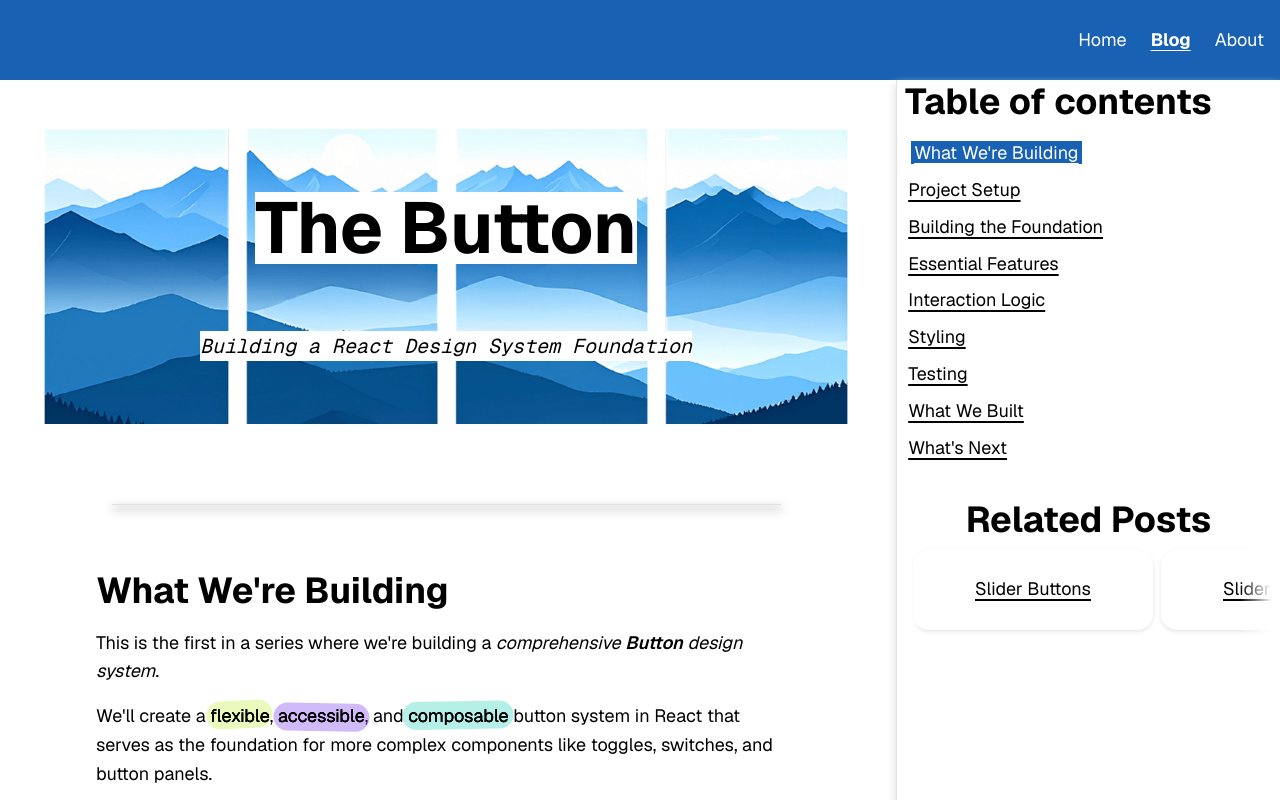
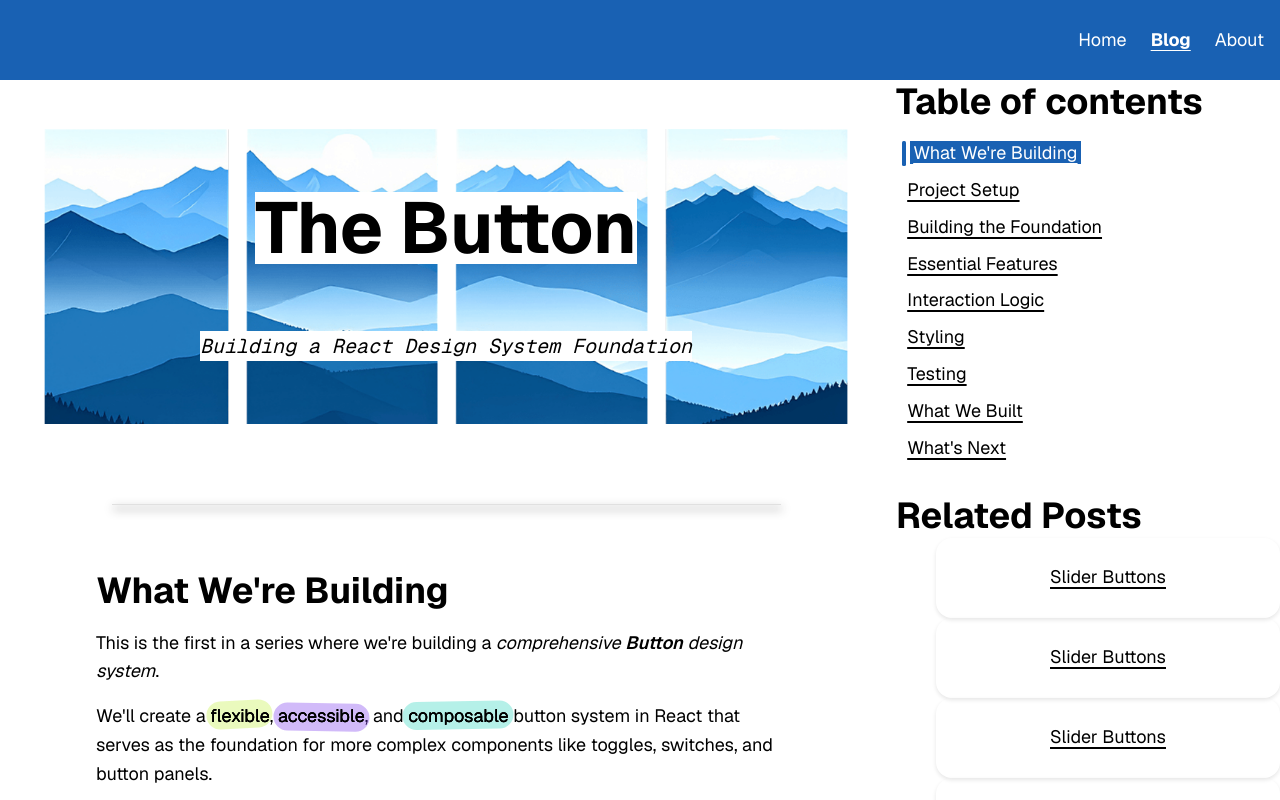
Before and after one commit to codercarl1243/react_components_system, a Next.js app: page /blog/design-system/buttons/base2 in a window 1280 px wide. Shown: the top 800 px of the page. Built offline with nearby package versions, Linux system fonts and the light colour scheme.

Commit message:
UPDATE sidebar should abstract logic where possible. styling should be better

```diff
--- a/app/styles/components/post/post.sidebar.css
+++ b/app/styles/components/post/post.sidebar.css
@@ -1,18 +1,7 @@
-.post-sidebar {
-    display: none;
-    top: 0;
-    height: 100dvh;
-    overflow-y: auto;
-    align-self: start;
-    box-shadow: -1px 4px 8px var(--color-neutral-200);
-    border-left: 1px solid var(--color-neutral-200);
-    padding-inline: calc(var(--spacing) * 2);
-}
-
 .toc-list {
     list-style: none;
     margin: 0;
-    padding: 0 0 var(--spacing);
+    padding-inline-start: calc(var(--spacing) * 2);
 }
 
 .toc-list>*:not(:last-child) {
@@ -72,50 +61,127 @@
     background-color: var(--color-primary-400);
 }
 
+/*  DESKTOP */
 @media screen and (min-width: 56rem) {
-
-    .post-sidebar {
-        display: block;
-        position: sticky;
-
-    }
-
     .layout-wrapper {
         --layout-max-width: var(--bp-lg);
         margin-inline-start: 0;
     }
 
+    /* check if this is needed */
     main:has(.post-sidebar) {
         display: grid;
         grid-template-columns: 1fr max(250px, 30%);
         grid-template-rows: 1fr;
         column-gap: var(--spacing);
     }
-}
-.post-sidebar__related {
-    text-align: center;
-}
 
-.post-sidebar__related__list {
-    padding: calc(var(--spacing) * 2);
-    display: grid;
-    grid-auto-columns: 15rem;
-    grid-auto-flow: column;
-    gap: calc(var(--spacing) * 2);
-    overflow-x: auto;
-    mask: linear-gradient(90deg, transparent, white 20px, white calc(100% - 2rem), transparent);
-}
-
-@keyframes scroll-horizontal {
-    from {
-        transform: translateX(0);
+    .post-sidebar {
+        display: block !important;
+        position: sticky;
+        top: 0;
+        right: 0;
     }
 
-    to {
-        transform: translateX(-50%);
+    .sidebar-toggle-button--open,
+    .sidebar-toggle-button--close {
+        display: none;
     }
 }
 
-.related-list:hover {
-    animation-play-state: paused;
+/* Mobile sidebar behavior */
+@media screen and (max-width: 56rem) {
+    body:has(.post-sidebar[data-isopen="true"]) {
+        overflow: hidden;
+    }
+
+    .side-bar-wrapper {
+        position: relative;
+        isolation: isolate;
+        z-index: 2;
+    }
+
+    .sidebar-toggle-button--close,
+    .sidebar-toggle-button--open {
+        display: flex;
+        align-items: center;
+        gap: calc(var(--spacing) * 2);
+    }
+
+    /* Open button - fixed position on mobile */
+    .sidebar-toggle-button--open {
+        position: fixed;
+        top: 0;
+        right: 0;
+        z-index: 0;
+    }
+
+    .sidebar-toggle-button--close {
+        margin-block-end: 0;
+        margin-inline-start: auto;
+    }
+
+    .post-sidebar {
+        --post-sidebar-width: min(90vw, 350px);
+        position: fixed;
+        width: var(--post-sidebar-width);
+        height: 100dvh;
+        top: 0;
+        right: 0;
+        background: white;
+        z-index: 999;
+        overflow-y: auto;
+        box-shadow: -4px 0 12px rgba(0, 0, 0, 0.15);
+        transition: right 250ms ease-in-out;
+        display: flex;
+        flex-direction: column;
+        align-items: center;
+    }
+
+    .post-sidebar[data-isopen="false"] {
+        right: calc(var(--post-sidebar-width) * -2);
+        animation: slideRightToLeft 0.3s ease-out reverse;
+    }
+
+
+    /* Add padding to sidebar content for close button */
+    .post-sidebar__contents {
+        padding-block-start: 1em;
+    }
+
+    /* Adjust related posts layout for mobile */
+    .post-sidebar[data-isopen="true"] .post-sidebar__related__list {
+        grid-auto-flow: row;
+        grid-auto-columns: unset;
+        overflow-x: visible;
+        mask: none;
+    }
+
+    /* Optional: Backdrop overlay when sidebar is open */
+    .side-bar-wrapper::before {
+        content: '';
+        position: fixed;
+        top: 0;
+        left: 0;
+        opacity: 0;
+        height: 100vh;
+        background: var(--color-neutral-800);
+        z-index: -1;
+    }
+
+    .side-bar-wrapper:has(.post-sidebar[data-isopen="true"])::before {
+        width: 100vw;
+        opacity: 0.8;
+    }
 }
+
+/* Respect reduced motion preferences */
+@media (prefers-reduced-motion: reduce) {
+    .post-sidebar[data-isopen="true"] {
+        animation: none;
+    }
+
+    .post-sidebar[data-isopen="true"]::before {
+        animation: none;
+    }
+}
--- a/components/post/sidebar/index.tsx
+++ b/components/post/sidebar/index.tsx
@@ -5,7 +5,10 @@ import ToC from './TableOfContents';
 import RelatedPosts from './RelatedPosts';
 import Author from './author';
 import { PostSideBarProps } from './sidebar.type';
-
+import Button from '@/components/button';
+import { RiCloseFill, RiMenuFold3Line, RiMenuUnfold3Line } from '@remixicon/react';
+import Icon from '@/components/icon';
+import useSidebar from '@/components/post/sidebar/useSidebar';
 
 /**
  * Render a post sidebar containing an optional table of contents, related posts and an author box.
@@ -32,15 +35,48 @@ export default function PostSideBar({
     children,
     ...props
 }: PostSideBarProps) {
-    const hasContents = contents.length > 0
-    const hasRelated = relatedPosts.length > 0
-    const hasExtras = author || Children.count(children) > 0
 
-    if (!hasContents && !hasRelated && !hasExtras) return null
+    const hasContents = contents.length > 0;
+    const hasRelated = relatedPosts.length > 0;
+    const hasExtras = author || Children.count(children) > 0;
 
+    if (!hasContents && !hasRelated && !hasExtras) return null;
+    const { handleSideBarOpenState, sidebarIsOpen, sidebarRef, openButtonRef } = useSidebar()
 
     return (
-        <aside className={clsx('post-sidebar flow-8', className)} {...props}>
+        <div className='side-bar-wrapper'>
+            <Button
+                ref={openButtonRef}
+                onClick={() => handleSideBarOpenState()}
+                className='sidebar-toggle-button--open'
+                aria-controls='sideBar'
+                aria-expanded={sidebarIsOpen}
+                aria-label="Open table of contents"
+                data-style='filled'
+                data-variant='primary'
+            >
+                <Icon icon={RiMenuFold3Line} color={"var(--color-neutral-100)"} />
+                <span>Contents</span>
+            </Button>
+            <aside
+                ref={sidebarRef}
+                data-isopen={sidebarIsOpen}
+                id="sideBar"
+                className={clsx('post-sidebar flow-8', className)}
+                {...props}
+            >
+                <Button
+                    onClick={() => handleSideBarOpenState()}
+                    className='sidebar-toggle-button--close'
+                    aria-controls='sideBar'
+                    aria-expanded={sidebarIsOpen}
+                    data-style='filled'
+                    data-variant='primary'
+                >
+                    <Icon icon={RiMenuUnfold3Line} color={"var(--color-neutral-100)"} />
+                    <span className="sr-only">Close table of</span>
+                    <span>Contents</span>
+                </Button>
                 {/* Table of contents */}
                 {hasContents && <ToC items={contents} />}
                 {/* Related posts */}
@@ -49,5 +85,6 @@ export default function PostSideBar({
                 {author && <Author author={author} />}
                 {children}
             </aside>
+        </div>
     )
 }
--- /dev/null
+++ b/components/post/sidebar/useSidebar.tsx
@@ -0,0 +1,67 @@
+'use client';
+import { handleKeyPress } from '@/utils/keyboardHandlers';
+import { useFocusTrap } from '@/utils/useFocusTrap';
+import { type RefObject, useEffect, useRef, useState } from 'react'
+
+type SidebarType = {
+    sidebarIsOpen: boolean;
+    handleSideBarOpenState: (state?: boolean | undefined) => void;
+    openButtonRef: RefObject<HTMLButtonElement | null>;
+    sidebarRef: RefObject<HTMLElement | null>;
+}
+
+export default function useSidebar(): SidebarType {
+    const sidebarRef = useRef<HTMLElement | null>(null);
+    const openButtonRef = useRef<HTMLButtonElement>(null);
+    const [sidebarIsOpen, setSidebarIsOpen] = useState(false);
+
+    const handleSideBarOpenState = (state?: boolean) => {
+        setSidebarIsOpen(prev => state !== undefined ? state : !prev);
+    };
+
+    useFocusTrap({ containerRef: sidebarRef, isActive: sidebarIsOpen });
+
+    useEffect(() => {
+        function handleKeyDown(event: KeyboardEvent) {
+            if (!sidebarIsOpen) return;
+
+            handleKeyPress(event, {
+                'Escape': () => handleSideBarOpenState(false)
+            })
+        }
+
+        if (sidebarIsOpen) {
+            document.addEventListener('keydown', handleKeyDown);
+        }
+
+        return () => {
+            document.removeEventListener('keydown', handleKeyDown);
+        };
+    }, [sidebarIsOpen]);
+
+    useEffect(() => {
+        let focusTimeout: NodeJS.Timeout;
+
+        if (sidebarIsOpen) {
+            focusTimeout = setTimeout(() => {
+                const firstFocusable = sidebarRef.current?.querySelector(
+                    'button:not(.sidebar-toggle-button--close), [href], input, select, textarea, [tabindex]:not([tabindex="-1"])'
+                ) as HTMLElement;
+
+                firstFocusable?.focus();
+            }, 100);
+        } else {
+            focusTimeout = setTimeout(() => {
+                openButtonRef.current?.focus();
+            }, 100);
+        }
+
+        return () => {
+            clearTimeout(focusTimeout);
+        };
+    }, [sidebarIsOpen]);
+
+    return {
+        handleSideBarOpenState, sidebarIsOpen, sidebarRef, openButtonRef
+    }
+}
```
Also changed, not shown: components/post/index.tsx (+5 -4 lines). Lines whose indentation alone changed are shown as unchanged.
